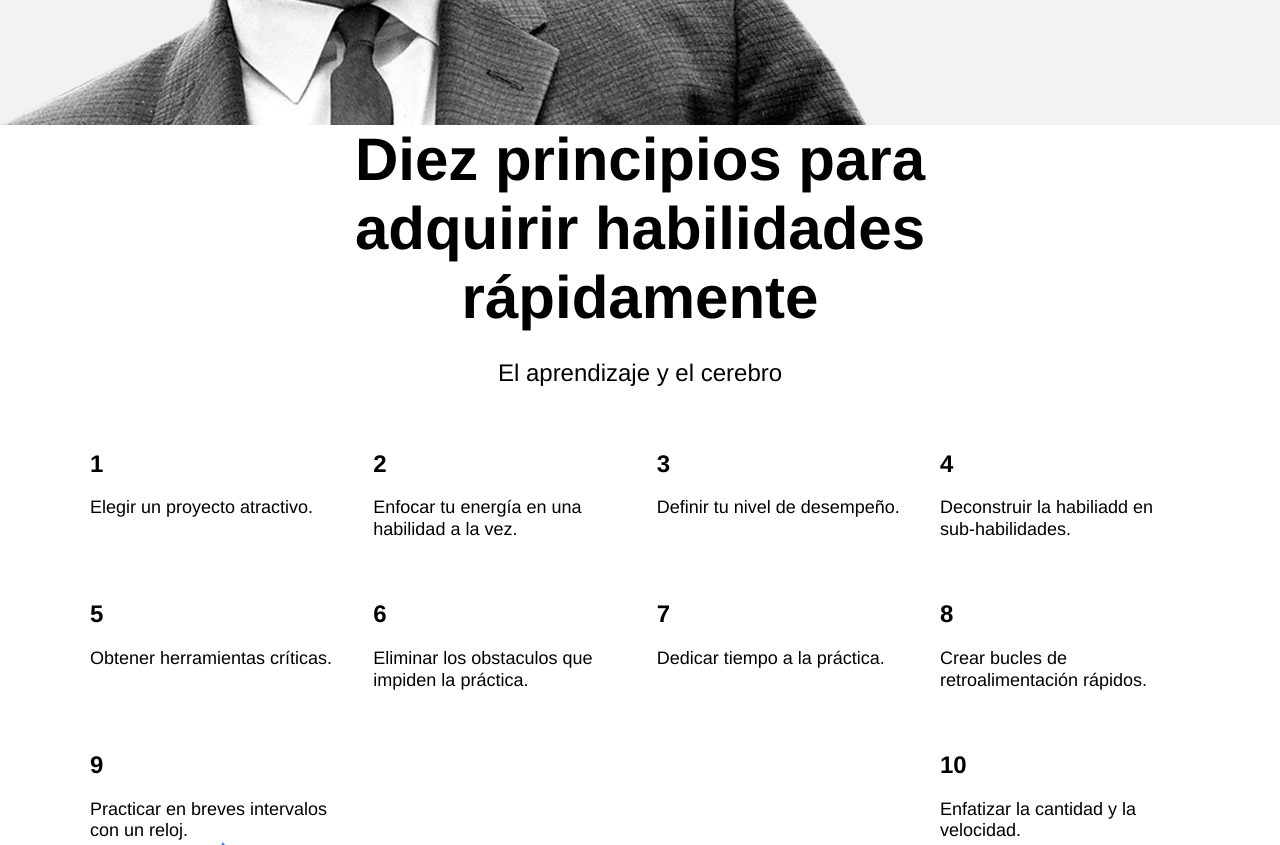
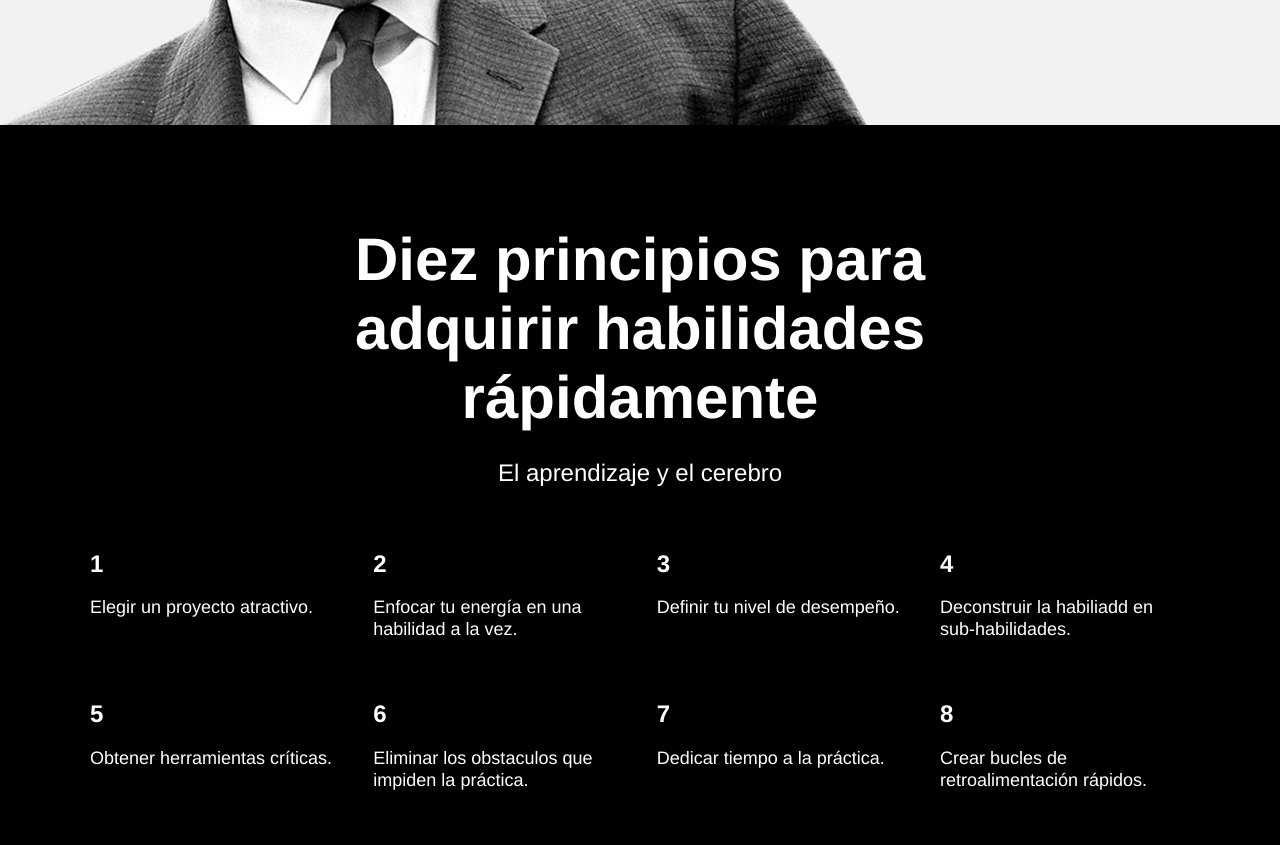
Before and after one commit to mmgonnar/web_project_1_es, a plain HTML site: page index.html in a window 1280 px wide. Shown: the part 2880-3725 px from the top of the page. Drawn offline with Linux system fonts and the light colour scheme.

Commit message:
docs(css): :memo: Created and linked kaufman.css

```diff
--- /dev/null
+++ b/blocks/kaufman/kaufman.css
@@ -0,0 +1,9 @@
+.kaufman {
+  margin: auto;
+  background-color: #000;
+  overflow: hidden;
+  color: white;
+  position: relative;
+  padding: 100px 0 100px;
+  z-index: -2;
+}
--- a/index.css
+++ b/index.css
@@ -10,6 +10,8 @@
 @import url(./blocks/table/table.css);
 
 @import url(./blocks/feynman/feynman.css);
+
+@import url(./blocks/kaufman/kaufman.css);
 
 .page {
   min-width: 1100px;
```
